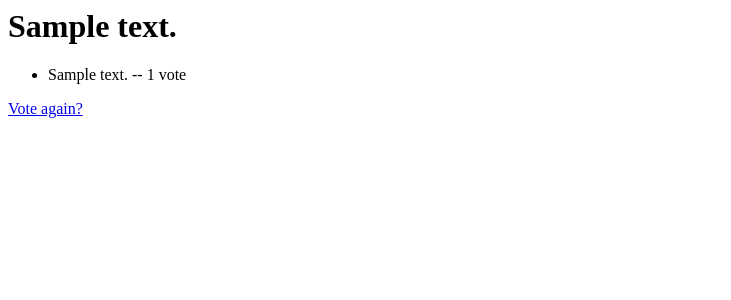
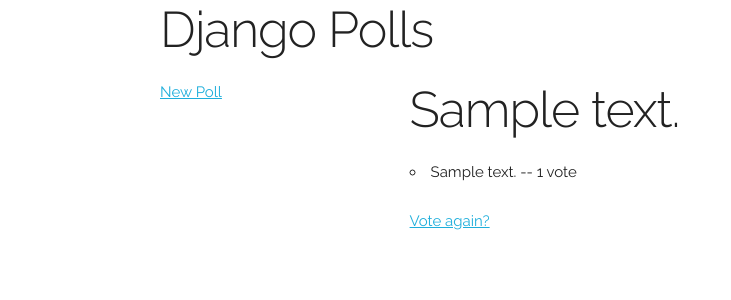
Before and after one commit to finiteautomata/django-tutorial, a Django app: page /polls/1/results/ in a window 1280 px wide. Shown: the top 300 px of the page, without its empty margins (0-731 px from the left). Run offline with Django 3.2, Linux system fonts and the light colour scheme; tables that the repository leaves empty hold one stand-in row (values such as "Sample post").

Commit message:
Add results template

```diff
--- a/polls/templates/polls/results.html
+++ b/polls/templates/polls/results.html
@@ -1,3 +1,7 @@
+{% extends 'polls/base.html' %}
+
+{%block content %}
+
 <h1>{{ question.question_text }}</h1>
 
 <ul>
@@ -7,3 +11,5 @@
 </ul>
 
 <a href="{% url 'polls:detail' question.id %}">Vote again?</a>
+
+{% endblock %}
```
